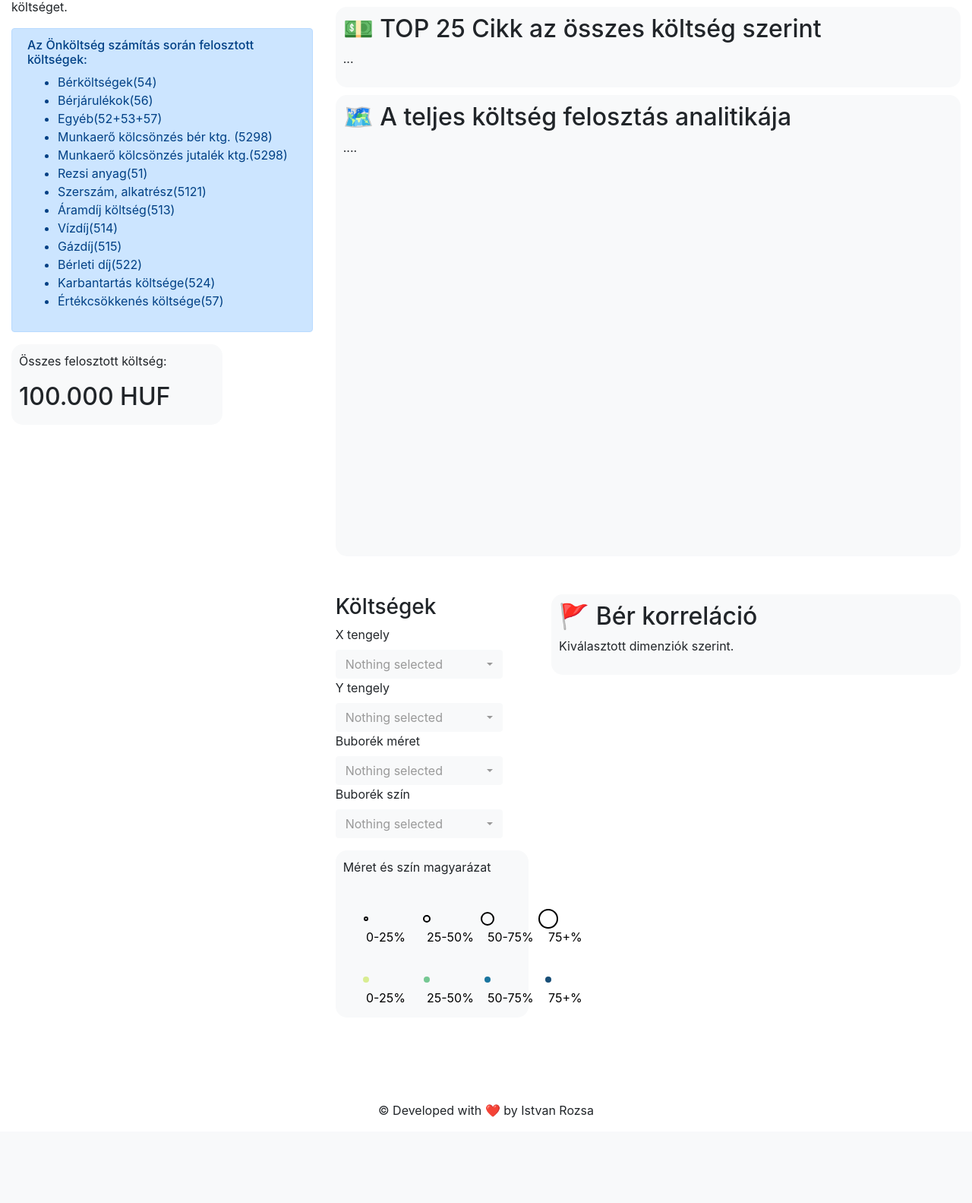
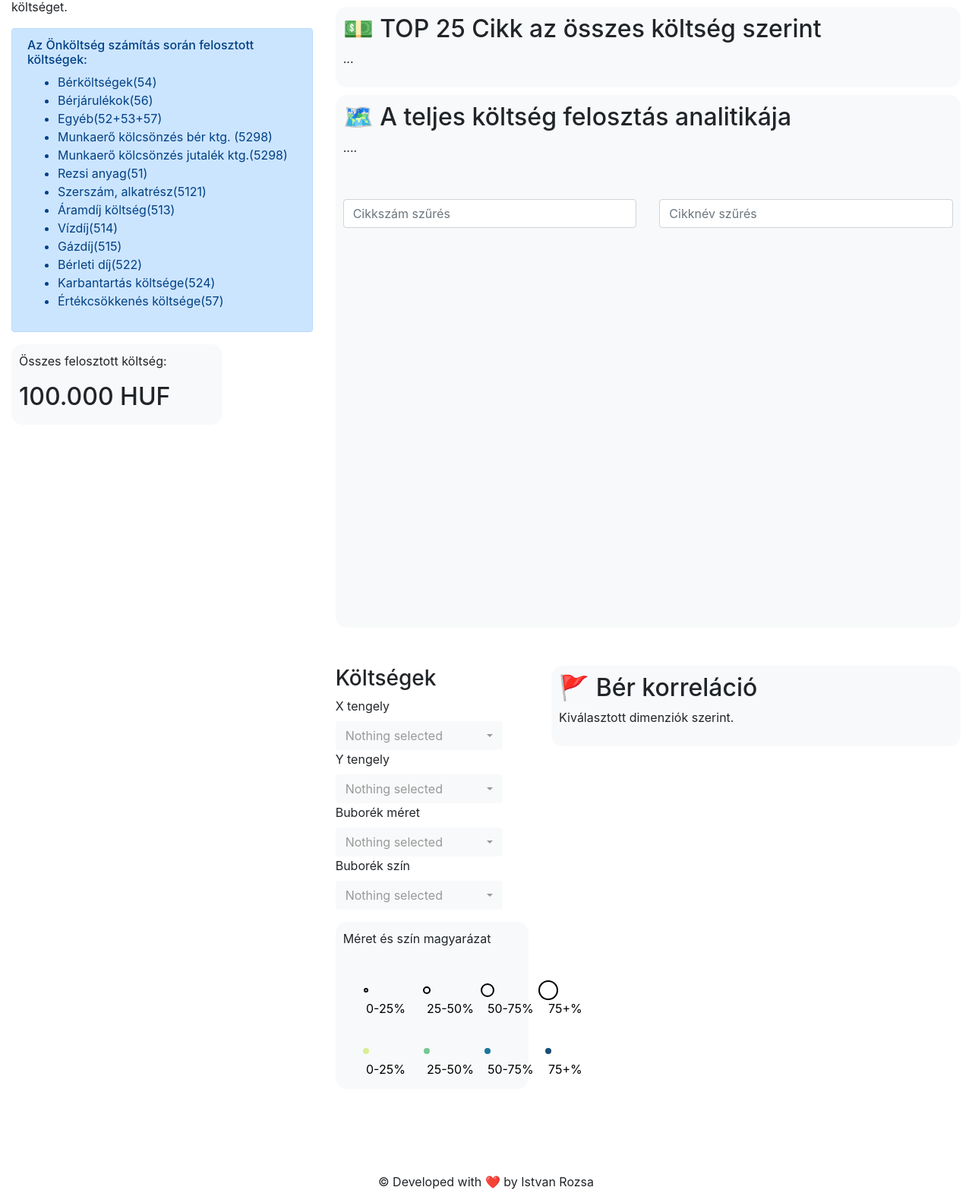
Before and after one commit to IstvnRozsa/CostCalculationThesis, a Flask app: template templates/index.html in a window 1280 px wide. Shown: the part 3553-5136 px from the top of the page at 76% size. Before the commit the page ends 5024 px from the top, so only its background shows below. Run offline with Flask 3, Linux system fonts and the light colour scheme; the template is opened without the code that fills it, so the values that code supplies are empty; some libraries are stand-ins or nearby versions.

Commit message:
Item filter summary

```diff
--- a/static/js/5_Summary/CostSummary.js
+++ b/static/js/5_Summary/CostSummary.js
@@ -1,5 +1,5 @@
-let selectedxFeature = "";
-let selectedyFeature = "";
+let selectedxFeature = "Bérköltségek(54)";
+let selectedyFeature = "Bérköltségek(54)";
 let selectedsFeature = "No Selection";
 let selectedcFeature = "No Selection";
 
@@ -12,7 +12,10 @@ function drawCostSummaryCharts() {
     sumKeys(summarized,["Összes költség"],"#all_summarized");
     drawBubblePlot(summarized, selectedxFeature, selectedyFeature,selectedsFeature,selectedcFeature,"GYR-Cikknév","#summary_bubble_plot");
     createBubbleChart(summarized, "#summary_items_bubble", "GYR-Cikkszám", "Összes költség", 25);
+    d3.select("#summarized_filter_no").on("input", () => filterData('#summarized_filter_no',"#summarized_filter_name", "#summarized_table",summarized,"GYR-Cikkszám","GYR-Cikknév"));
+    d3.select("#summarized_filter_name").on("input", () => filterData('#summarized_filter_no',"#summarized_filter_name", "#summarized_table",summarized,"GYR-Cikkszám","GYR-Cikknév"));
 }
+
 drawCostSummaryCharts();
 
 
--- a/static/js/Charts.js
+++ b/static/js/Charts.js
@@ -370,3 +370,24 @@ function sumKeys(jsonList, keys, id) {
     // Select the <h1> element by ID and update its text content
     d3.select(id).text(formattedValue);
 }
+
+ function filterData(inputId1, inputId2, outputId, data, filterKey1, filterKey2) {
+            const filterText1 = d3.select(inputId1).property("value").toLowerCase();
+            const filterText2 = d3.select(inputId2).property("value").toLowerCase();
+
+            const filteredData = data.filter(item => {
+                if (!filterText1 && !filterText2) {
+                    return item;
+                }
+                else if(!filterText2){
+                    return item[filterKey1].toLowerCase().includes(filterText1);
+                }
+                else if(!filterText1){
+                    return  item[filterKey2].toLowerCase().includes(filterText2)
+                }else{
+                    return item[filterKey1].toLowerCase().includes(filterText1) && item[filterKey2].toLowerCase().includes(filterText2);
+                }
+
+            });
+            fillTable(filteredData, outputId); // Re-render the list with filtered data
+}
--- a/templates/index.html
+++ b/templates/index.html
@@ -265,6 +265,7 @@
                         <h2 id="all_summarized">100.000 HUF</h2>
                     </div>
 
+
                 </div>
             </div>
             <div class="col col-sm-8">
@@ -284,6 +285,20 @@
                 <div class="diagram-container">
                     <h2>&#x1F5FA; A teljes költség felosztás analitikája</h2>
                     <p>....</p>
+
+                    <div class="mb-3">
+                        <div class="row">
+                            <div class="col">
+                                <input type="text" id="summarized_filter_no" class="form-control" placeholder="Cikkszám szűrés">
+                            </div>
+                            <div class="col">
+                                <input type="text" id="summarized_filter_name" class="form-control" placeholder="Cikknév szűrés">
+                            </div>
+                        </div>
+                    </div>
+
+
+
                     <div class="table-container">
                         <div class="table-responsive">
                             <table class="table table-bordered table-striped" id="summarized_table">
```
